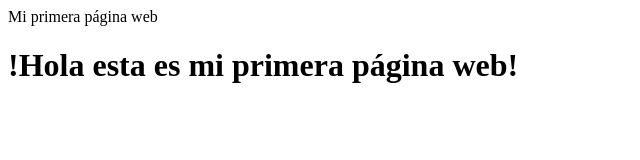
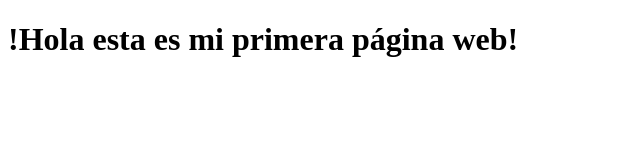
Before and after one commit to KellyMicaS/holamundo, a plain HTML site: page index.html in a window 1280 px wide. Shown: the whole page, without its empty margins (0-640 px from the left). Drawn offline with Linux system fonts and the light colour scheme.

Commit message:
Versión 2 del proyecto hola mundo

```diff
--- a/index.html
+++ b/index.html
@@ -1,10 +1,14 @@
 <!DOCTYPE html>
 <html lang="en">
     <head>
+        <!--UTF-8 Es para incluir TODOS los caracteres especiales-->
         <meta charset="UTF-8">
-        <tittle> Mi primera página web</tittle>
+        <title> Mi primera página web</title>
     </head>
     <body>
-        <h1>!Hola esta es mi primera página web!</h1>
+        <!--Aqui va el header-->
+        <header>
+            <h1>!Hola esta es mi primera página web!</h1>
+        </header>
     </body>
 </html>
```
